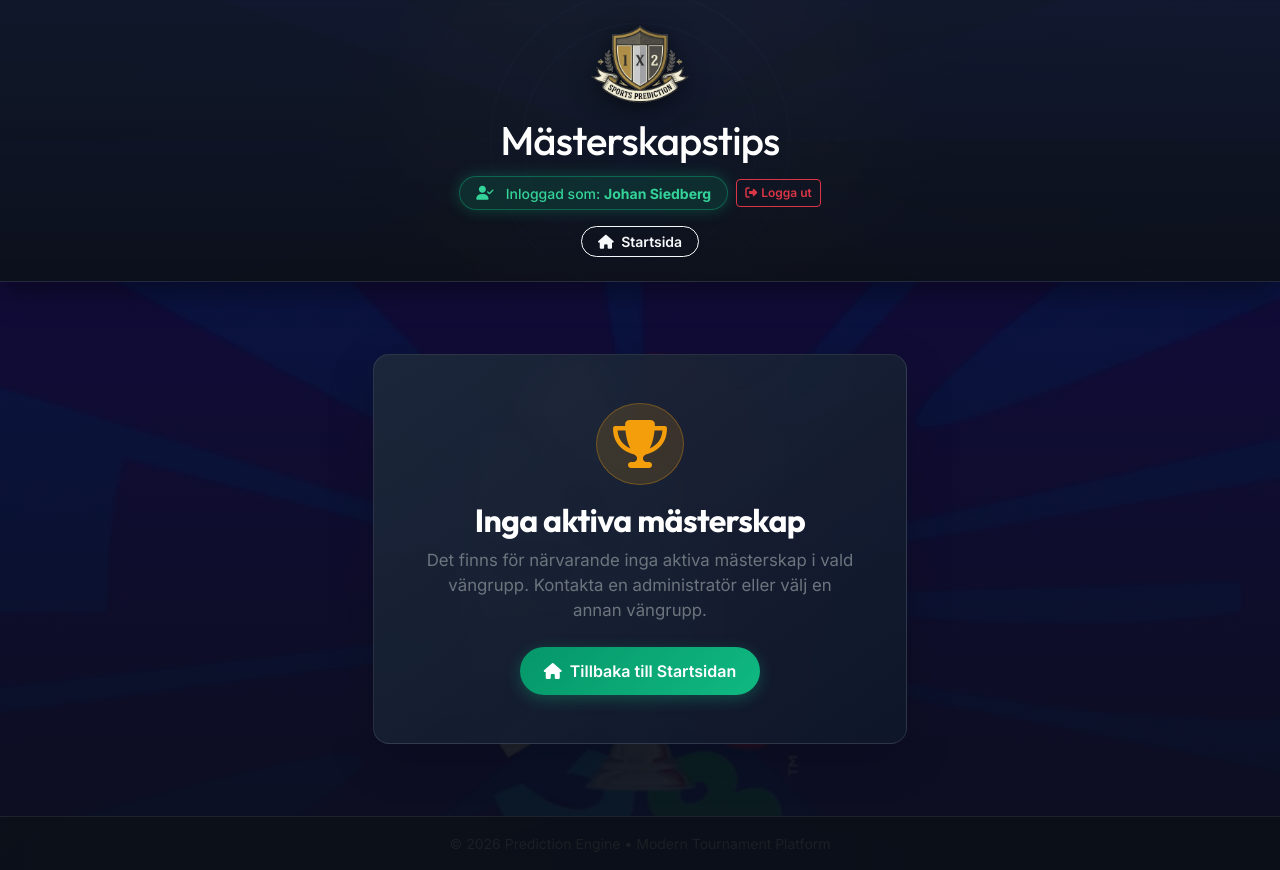
After one commit to johansiedberg/Prediction_Engine, a Django app: page /dashboard/ in a window 1280 px wide. The commit adds this page. Run offline with Django 5.2, Linux system fonts and the light colour scheme; a user stored in the database is signed in; data that the repository does not hold is empty; parts of the project's set-up code (start-up, migrations or seed data) failed here and were passed over.

Commit message:
Update tournament dashboard fallback logic and add update-tournament route

```diff
--- a/templates/tournament/base.html
+++ b/templates/tournament/base.html
@@ -49,32 +49,6 @@
                 </form>
             </div>
 
-            {% if user_leagues %}
-            <!-- Multi-Pool Switcher Dropdown -->
-            <div class="dropdown mt-2">
-                <button class="btn btn-sm btn-dark border border-emerald text-emerald dropdown-toggle px-3 fw-bold shadow-sm" type="button" data-bs-toggle="dropdown" aria-expanded="false">
-                    <i class="fa-solid fa-users-rectangle me-1 text-warning"></i>
-                    Vängrupp: <strong>{{ active_league.name }}</strong> ({{ active_league.invite_code }})
-                </button>
-                <ul class="dropdown-menu dropdown-menu-dark shadow-lg border border-secondary border-opacity-30 p-2">
-                    <li class="dropdown-header text-secondary small fw-bold">DINA AKTIVA VÄNGRUPPER</li>
-                    {% for leg in user_leagues %}
-                    <li>
-                        <a class="dropdown-item d-flex align-items-center justify-content-between py-2 rounded {% if active_league and leg.id == active_league.id %}active bg-emerald text-dark fw-bold{% endif %}" href="{% url 'switch_league' leg.id %}">
-                            <span><i class="fa-solid fa-shield me-2"></i>{{ leg.name }}</span>
-                            <span class="badge bg-dark text-warning border border-warning border-opacity-30 ms-2">{{ leg.invite_code }}</span>
-                        </a>
-                    </li>
-                    {% endfor %}
-                    <li><hr class="dropdown-divider border-secondary opacity-25"></li>
-                    <li>
-                        <a class="dropdown-item text-warning small fw-bold text-center py-1.5" href="#" data-bs-toggle="modal" data-bs-target="#joinLeagueModal">
-                            <i class="fa-solid fa-plus-circle me-1"></i> Gå med i fler vängrupper
-                        </a>
-                    </li>
-                </ul>
-            </div>
-            {% endif %}
 
             {% if request.user.is_authenticated and request.resolver_match.url_name != 'hub' %}
             <div class="d-flex align-items-center justify-content-center gap-2 mt-2">
--- /dev/null
+++ b/templates/tournament/no_active.html
@@ -0,0 +1,29 @@
+{% extends 'tournament/base.html' %}
+{% load static %}
+
+{% block title %}Inga aktiva mästerskap - Mästerskapstips{% endblock %}
+
+{% block content %}
+<div class="container py-5 text-center">
+    <div class="row justify-content-center">
+        <div class="col-md-8 col-lg-6">
+            <div class="p-5 rounded-4 shadow-lg text-white" style="background: linear-gradient(145deg, rgba(30, 41, 59, 0.9) 0%, rgba(15, 23, 42, 0.95) 100%); border: 1px solid rgba(255, 255, 255, 0.1); backdrop-filter: blur(16px);">
+                <div class="d-inline-flex p-3 rounded-circle mb-3" style="background: rgba(245, 158, 11, 0.15); border: 1px solid rgba(245, 158, 11, 0.3);">
+                    <i class="fa-solid fa-trophy fa-3x" style="color: #F59E0B;"></i>
+                </div>
+
+                <h2 class="fw-bold text-white mb-2">Inga aktiva mästerskap</h2>
+                <p class="text-secondary mb-4" style="font-size: 1.05rem;">
+                    Det finns för närvarande inga aktiva mästerskap i vald vängrupp. Kontakta en administratör eller välj en annan vängrupp.
+                </p>
+
+                <div class="d-flex flex-wrap align-items-center justify-content-center gap-3">
+                    <a href="http://127.0.0.1:1981/hub/" class="btn btn-emerald rounded-pill px-4 fw-semibold">
+                        <i class="fa-solid fa-house me-2"></i>Tillbaka till Startsidan
+                    </a>
+                </div>
+            </div>
+        </div>
+    </div>
+</div>
+{% endblock %}
--- a/tournament/urls.py
+++ b/tournament/urls.py
@@ -59,6 +59,7 @@ urlpatterns = [
     path('engine-admin/validate/<int:tournament_id>/', engine_admin_validate_tournament, name='engine_admin_validate'),
     path('engine-admin/simulate/<int:tournament_id>/', engine_admin_simulate_tournament, name='engine_admin_simulate'),
     path('engine-admin/reset-simulation/<int:tournament_id>/', engine_admin_reset_simulation, name='engine_admin_reset_simulation'),
+    path('engine-admin/update-tournament/<int:tournament_id>/', engine_admin_update_tournament, name='engine_admin_update_tournament'),
     path('engine-admin/toggle-publish/<int:tournament_id>/', engine_admin_toggle_publish, name='engine_admin_toggle_publish'),
     path('engine-admin/preview/<int:tournament_id>/', engine_admin_preview_tournament, name='engine_admin_preview'),
     path('engine-admin/pool-requests/', engine_admin_pool_requests_view, name='engine_admin_pool_requests'),
--- a/tournament/views/dashboard.py
+++ b/tournament/views/dashboard.py
@@ -38,8 +38,13 @@ def dashboard_view(request):
     # Scope active tournaments to the individual pool if configured
     if active_league and active_league.tournaments.filter(is_active=True).exists():
         active_tournaments = list(active_league.tournaments.filter(is_active=True))
+    elif active_league and active_league.tournaments.exists():
+        active_tournaments = list(active_league.tournaments.all())
     else:
         active_tournaments = list(Tournament.objects.filter(is_active=True))
+
+    if not active_tournaments and Tournament.objects.exists():
+        active_tournaments = list(Tournament.objects.all())
 
     if not active_tournaments:
         return render(request, 'tournament/no_active.html')
```
